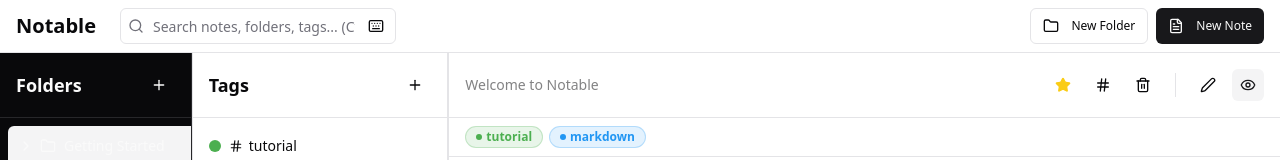
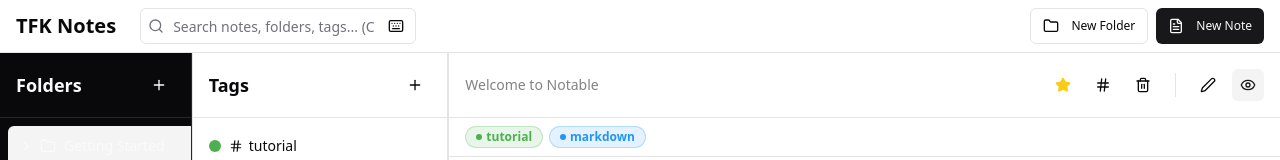
Before and after one commit to Trondfk90/note-nurture-grove, a React (Vite) app: page / in a window 1280 px wide. Shown: the top 160 px of the page. Built offline with nearby package versions, Linux system fonts and the light colour scheme.

Commit message:
Rename project to TFK Notes
Renamed the project to TFK Notes.

```diff
--- a/index.html
+++ b/index.html
@@ -4,9 +4,9 @@
   <head>
     <meta charset="UTF-8" />
     <meta name="viewport" content="width=device-width, initial-scale=1.0" />
-    <title>Notable - Markdown Note Editor</title>
+    <title>TFK Notes - Markdown Note Editor</title>
     <meta name="description" content="A beautiful markdown note editor with support for GitHub Flavored Markdown, KaTeX, and Mermaid diagrams" />
-    <meta name="author" content="Notable" />
+    <meta name="author" content="TFK Notes" />
     <meta property="og:image" content="/og-image.png" />
     <link rel="icon" type="image/svg+xml" href="/favicon.ico" />
   </head>
--- a/src/components/Toolbar.tsx
+++ b/src/components/Toolbar.tsx
@@ -65,7 +65,7 @@ const Toolbar: React.FC = () => {
   return (
     <div className="bg-background border-b border-border px-4 py-2 flex items-center justify-between">
       <div className="flex items-center">
-        <h1 className="text-xl font-semibold mr-6">Notable</h1>
+        <h1 className="text-xl font-semibold mr-6">TFK Notes</h1>
         <div className="relative flex-1 max-w-sm">
           <div className="absolute left-2 top-1/2 transform -translate-y-1/2 flex items-center">
             <Search className="h-4 w-4 text-muted-foreground" />
```
Also changed, not shown: 1 other file (tests, documents, lock files or other folders).
